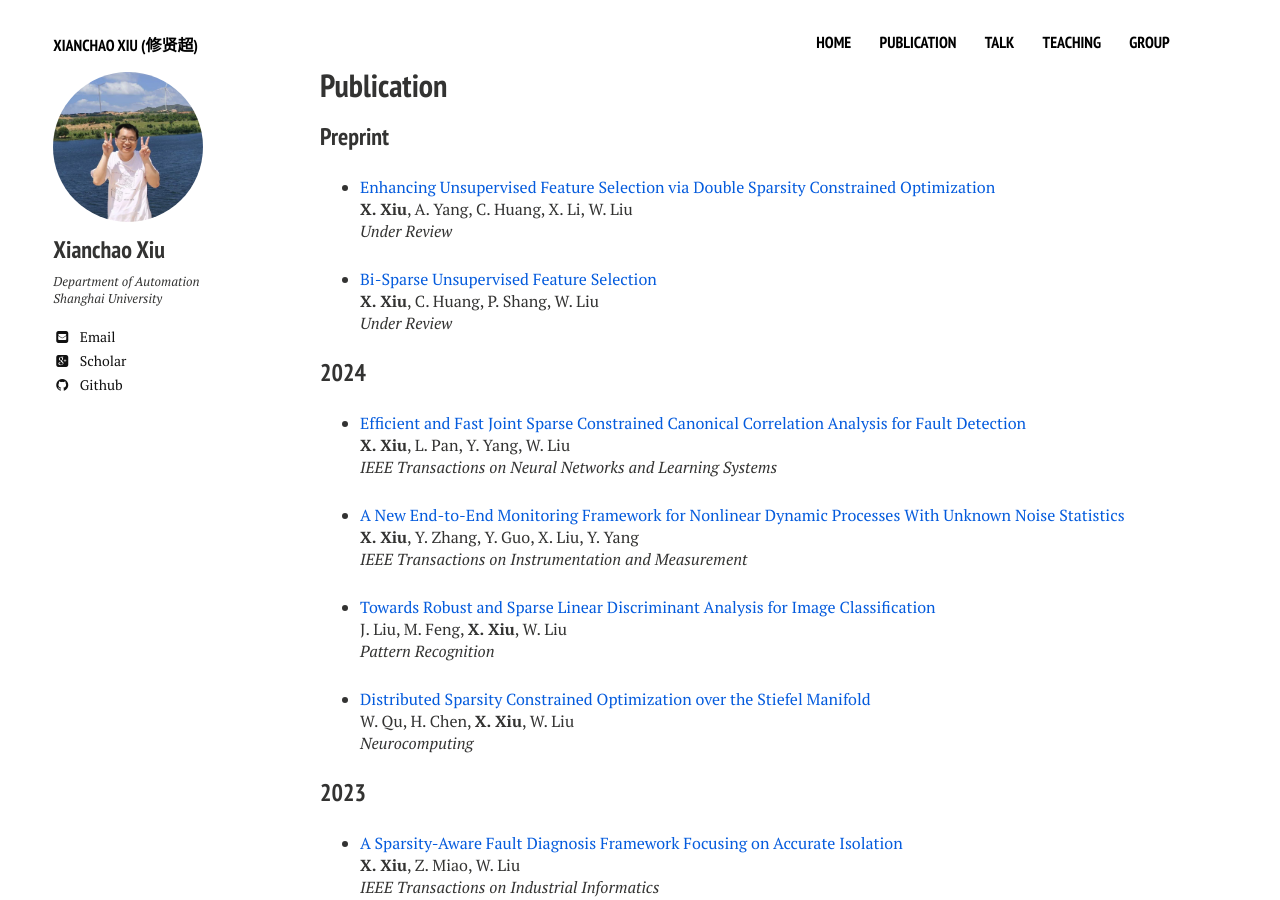
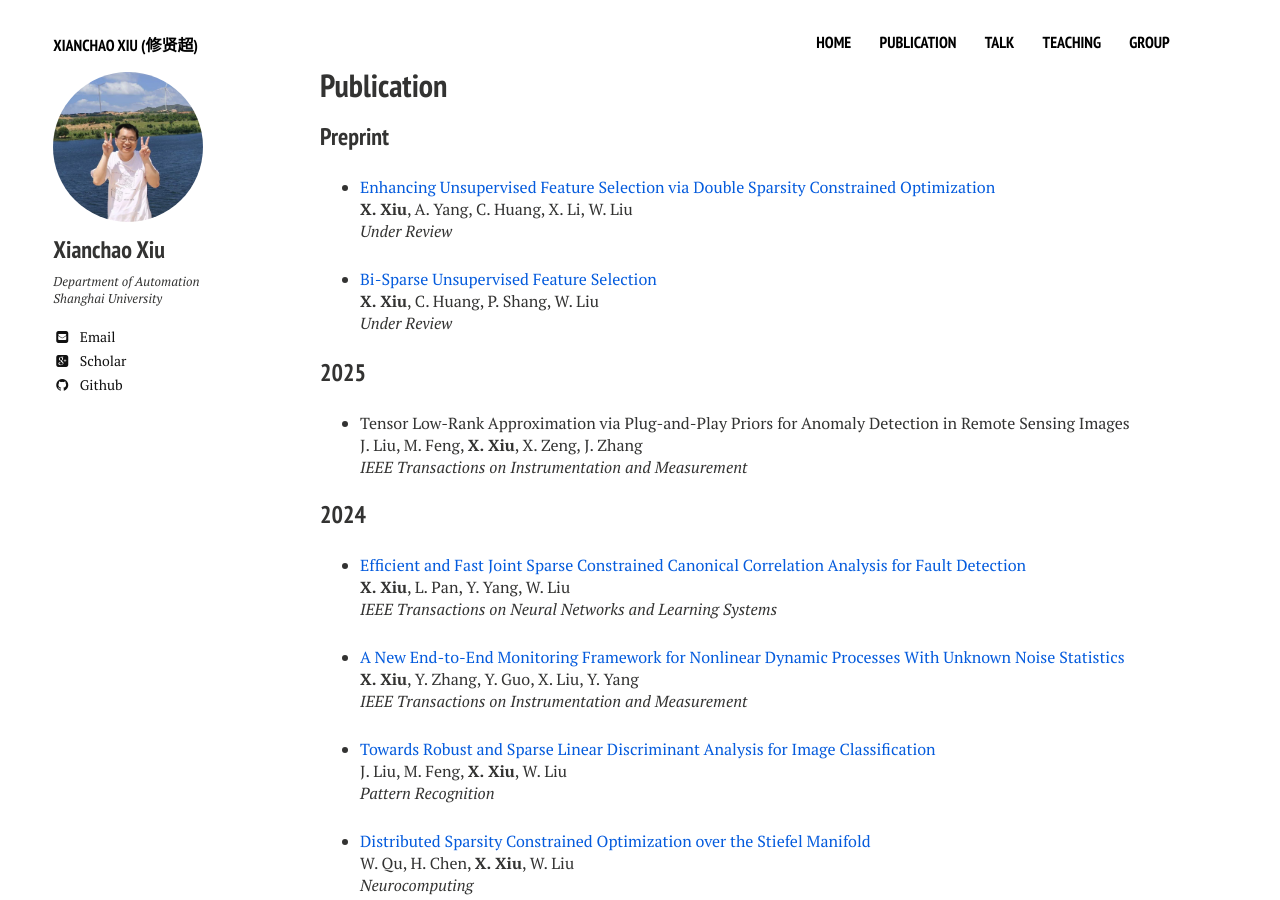
Before and after one commit to xianchaoxiu/xianchaoxiu.github.io, a Jekyll site: the page built from publication/index.md, in a window 1280 px wide and 900 px high. Built offline with Jekyll 4.4.1, drawn with Linux system fonts in a browser that asks for light colours; nearby versions of some CDN libraries.

Commit message:
Update index.md

```diff
--- a/publication/index.md
+++ b/publication/index.md
@@ -19,6 +19,12 @@ share: false
 * <a href="https://arxiv.org/abs/2412.16819" class="textlink" target="_blank"> Bi-Sparse Unsupervised Feature Selection </a><br>
 <b>X. Xiu</b>, C. Huang, P. Shang, W. Liu<br>
 <i>Under Review</i><br>
+
+
+### 2025
+* Tensor Low-Rank Approximation via Plug-and-Play Priors for Anomaly Detection in Remote Sensing Images <br>
+J. Liu, M. Feng, <b>X. Xiu</b>, X. Zeng, J. Zhang<br>
+<i>IEEE Transactions on Instrumentation and Measurement</i><br>
 
 
 
```
